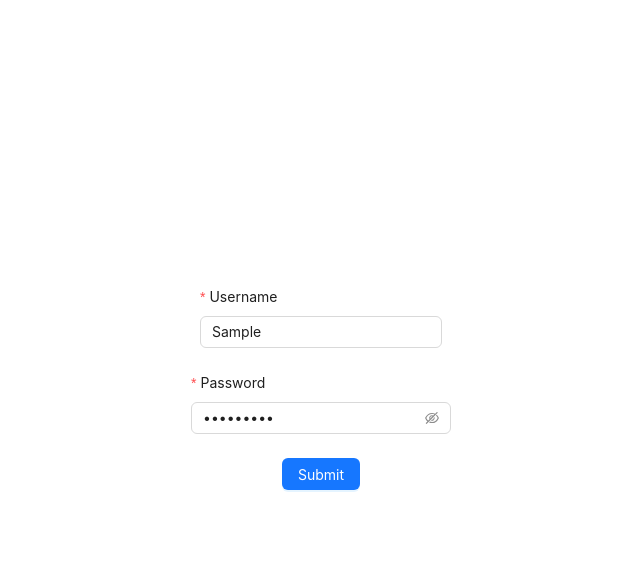
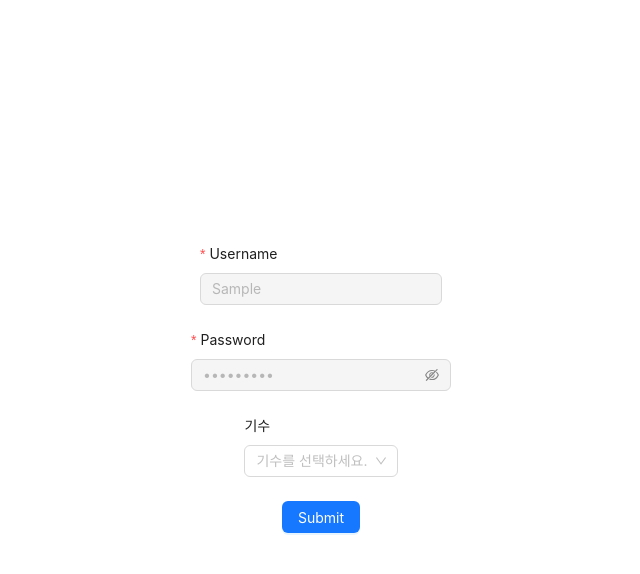
Before and after one commit to albert-yim/rokaf_calendar, a React (Create React App) app: page /login in a window 1280 px wide. Both pictures are taken after typing "Sample", "Sample123" into the empty fields and a click on the button "Submit". Shown: the top 574 px of the page, without its empty margins (319-959 px from the left). Built offline with nearby package versions, Linux system fonts and the light colour scheme.

Commit message:
Implement the temp login logic

```diff
--- a/src/Login/index.tsx
+++ b/src/Login/index.tsx
@@ -1,20 +1,56 @@
 import React, { useState } from "react";
-import { Button, Form, Input } from "antd";
+import { Button, Form, Input, Select } from "antd";
 import { useNavigate } from "react-router-dom";
 import styles from "./Login.module.scss";
 import { ValidateErrorEntity } from "rc-field-form/lib/interface";
+import { GENERATION } from "../data";
 // import { Input } from "../components";
 type LoginFormType = {
   username: string;
   password: string;
+  generation: number;
 };
+const USER_DATA = [
+  {
+    username: "test",
+    password: "asdqwe123!",
+    generation: 846,
+  },
+];
 export default function Login() {
+  const generation_key = Object.keys(GENERATION);
+  const [firstLogin, setFirstLogin] = useState(false);
   const [form] = Form.useForm<LoginFormType>();
   const navigate = useNavigate();
+  const login = (generation?: number) => {
+    if (generation) {
+      // set generation
+      console.log(`set generation ${generation}`);
+    }
+    navigate("/home", { replace: true });
+  };
   const onSubmit = (values: LoginFormType) => {
+    if (firstLogin) {
+      login(form.getFieldValue("generation"));
+      return;
+    }
+    const user = USER_DATA.find(
+      (user) => user.username === form.getFieldValue("username"),
+    );
+    if (!user) {
+      // create user
+      setFirstLogin(true);
+      return;
+    }
+    if (user?.password !== form.getFieldValue("password")) {
+      console.log("password error");
+      return;
+    }
     console.log(values);
     console.log("submit!");
+    login();
   };
+
   const onFailed = (error: ValidateErrorEntity<LoginFormType>) => {
     console.log(error);
     console.log("Failed");
@@ -37,7 +73,7 @@ export default function Login() {
           },
         ]}
       >
-        <Input />
+        <Input disabled={firstLogin} />
       </Form.Item>
       <Form.Item
         label="Password"
@@ -49,7 +85,16 @@ export default function Login() {
           },
         ]}
       >
-        <Input.Password />
+        <Input.Password disabled={firstLogin} />
+      </Form.Item>
+      <Form.Item label="기수" name="generation" hidden={!firstLogin}>
+        <Select placeholder="기수를 선택하세요." style={{ width: "100%" }}>
+          {generation_key.map((generation) => (
+            <Select.Option key={generation} value={generation}>
+              {generation}
+            </Select.Option>
+          ))}
+        </Select>
       </Form.Item>
       <Form.Item>
         <Button type="primary" htmlType="submit">
```
